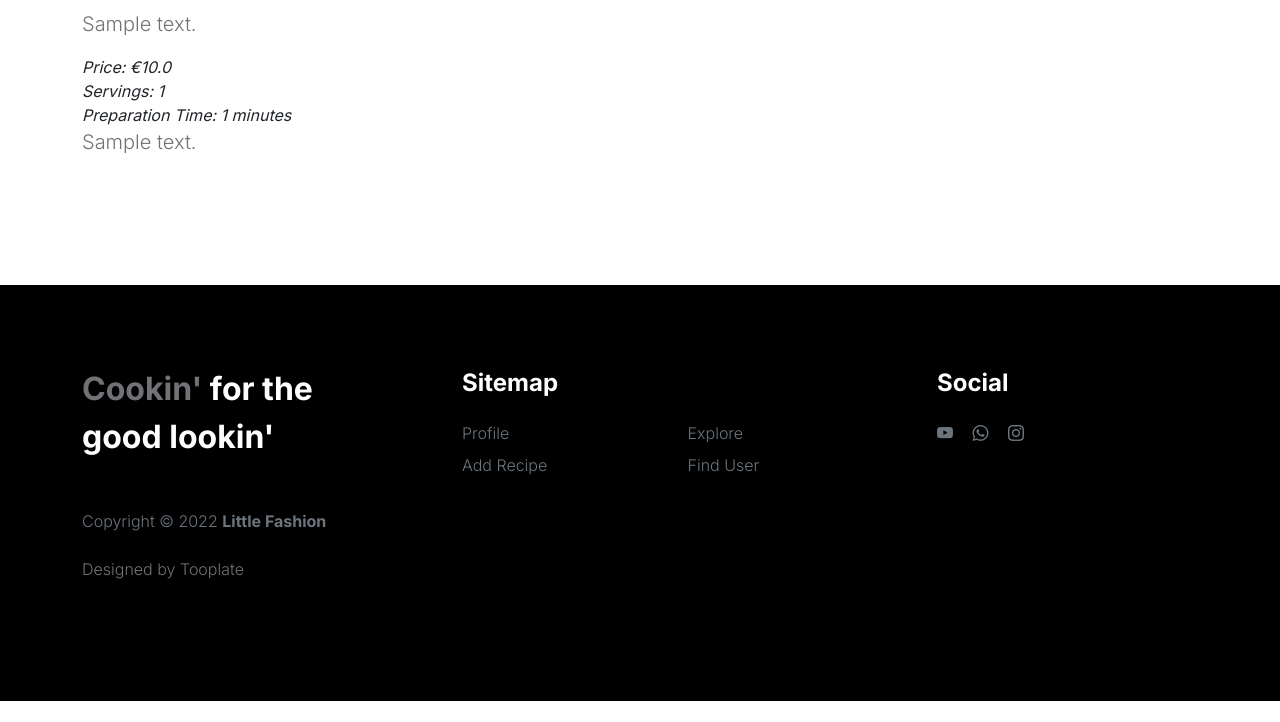
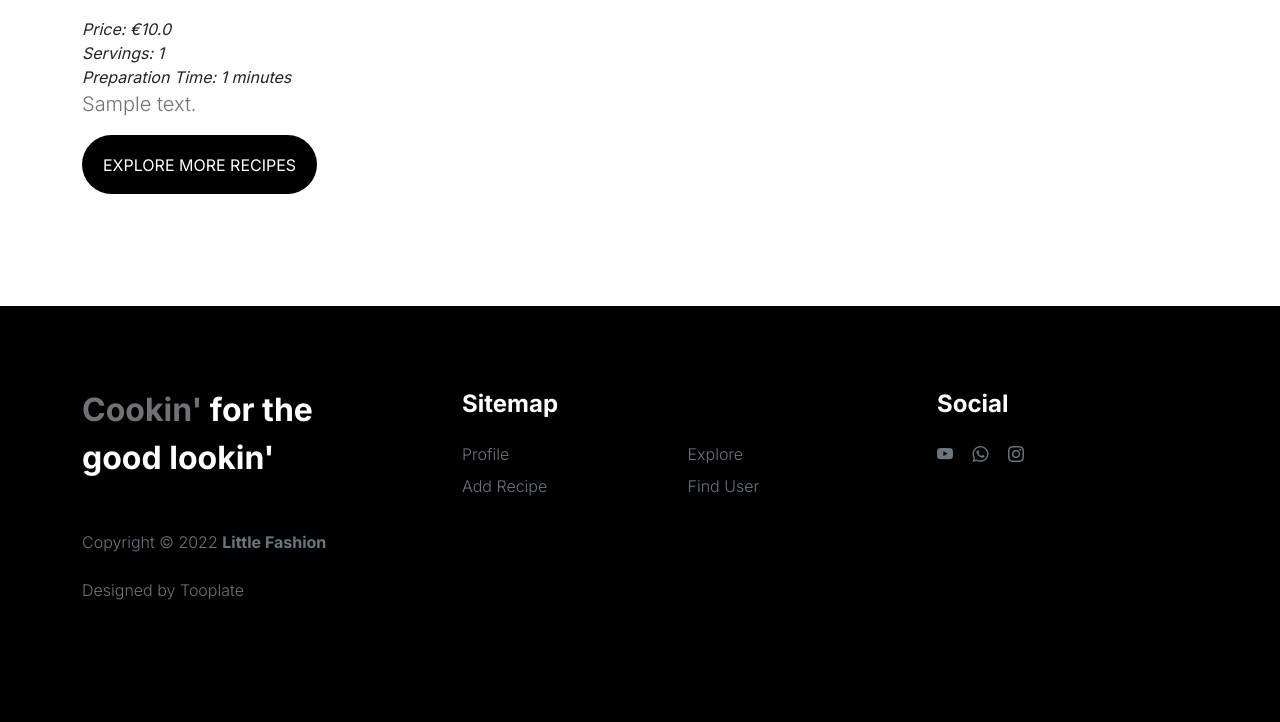
Before and after one commit to Eddj05/DDWT_project, a Flask app: page /recipe/1 in a window 1280 px wide. Shown: the part 954-1676 px from the top of the page. Before the commit the page ends 1655 px from the top, so only its background shows below. Run offline with Flask 3, Linux system fonts and the light colour scheme; tables that the repository leaves empty hold one stand-in row (values such as "Sample post"); some libraries are stand-ins or nearby versions.

Commit message:
fix a non-working button

```diff
--- a/app/templates/recipe.html
+++ b/app/templates/recipe.html
@@ -17,7 +17,7 @@
         </div>
     </header>
 
-    <a href="{{ url_for('explore') }}" class="btn">Go back to: Explore Recipes</a>
+
 
     <section class="about section-padding">
         <div class="container">
@@ -38,6 +38,8 @@
                     <em>Servings: {{ post.servings }}</em><br>
                     <em>Preparation Time: {{ post.prep_time }} minutes</em><br>
                     <p>{{ post.recipe_text | nl2br | safe }}</p></p>
+
+                    <a href="{{ url_for('explore') }}" class="btn custom-btn">Explore more recipes</a>
                 </div>
             </div>
         </div>
```
Also changed, not shown: app.db.
